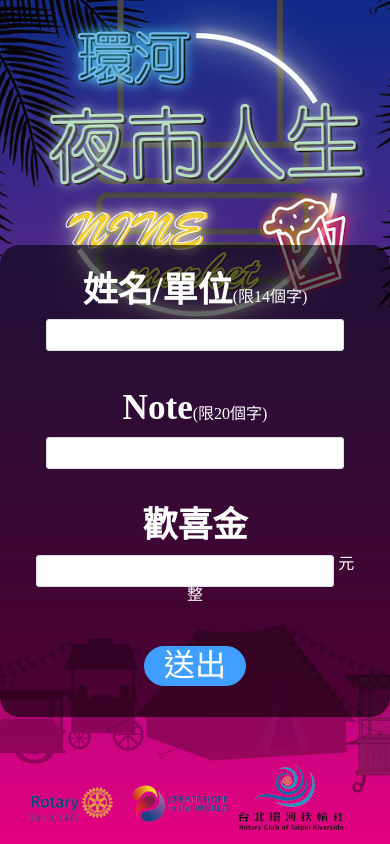
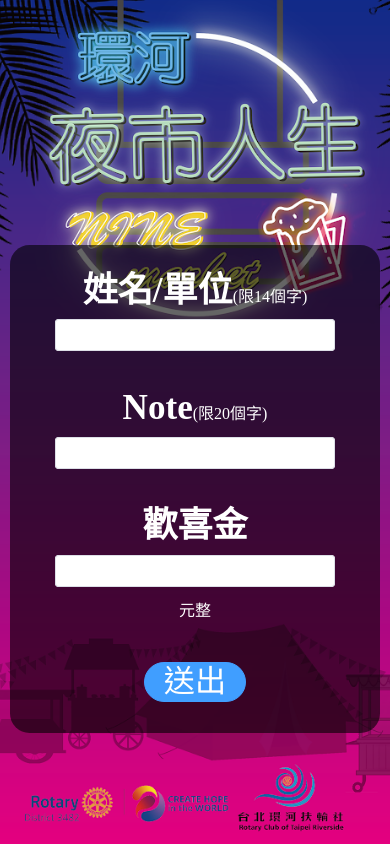
Before and after one commit to Geatter/night_market_vue, a Vue app: page /donate in a window 390 px wide. Built offline with nearby package versions, Linux system fonts and the light colour scheme; no server answers.

Commit message:
歡喜金 輸入限制六位數以及畫面調整

```diff
--- a/package.json
+++ b/package.json
@@ -1,6 +1,6 @@
 {
   "name": "night_market_vue",
-  "version": "0.3.0",
+  "version": "0.4.0",
   "author": "Jason Li",
   "private": true,
   "scripts": {
--- a/src/assets/css/common.css
+++ b/src/assets/css/common.css
@@ -21,7 +21,7 @@
     }
     .el-input{
         width: 90%;
-        font-size: 5vw;
+        font-size: 3.3vw;
         margin: auto;
     }
     .el-tabs{
--- a/src/views/donate.vue
+++ b/src/views/donate.vue
@@ -16,6 +16,14 @@ export default defineComponent({
   },
   mounted() {
     document.title = '歡喜金捐助'
+  },
+  watch: {
+    //金額限制六位數
+    money: function (){
+      if(this.money.length>7){
+        this.money=this.money.slice(0,7);
+      }
+    }
   },
   methods: {
     VerifyData() {
@@ -68,11 +76,8 @@ export default defineComponent({
 
 <template>
   <div class="wrap">
-    <el-container>
-
+    <el-container class="donate-container">
       <el-main>
-        <!--        <h2>歡喜金</h2>-->
-        <!--        <hr>-->
         <div class="input-group">
           <label>姓名/單位</label>
           <span>(限14個字)</span>
@@ -86,7 +91,9 @@ export default defineComponent({
         <div class="input-group">
           <label>歡喜金</label>
           <el-input class="inputBox" v-model="money" type="number" pattern="[0-9]*"></el-input>
-          元整
+          <br>
+          <br>
+          <span>元整</span>
         </div>
         <div class="button_group">
           <el-button type="primary" size="large" round @click="submit">
@@ -108,11 +115,17 @@ export default defineComponent({
   </div>
 </template>
 
-<style scoped>
+<style>
+@media only screen and (max-width: 992px) {
   .wrap {
     background: url("@/assets/img/index_bg.png") center top no-repeat;
     height: 100vh;
     background-size: cover;
+  }
+
+  .donate-container {
+    width: 95%;
+    margin: auto;
   }
 
   h2 {
@@ -122,7 +135,7 @@ h2 {
 
   .input-group {
     margin: auto;
-  width: 85vw;
+    width: 80vw;
     padding: 2vw 0 8vw 0;
   }
 
@@ -134,4 +147,5 @@ label {
   .inputBox {
     padding: 3vw 0 0 0;
   }
+}
 </style>
--- a/src/views/donateShowOut.vue
+++ b/src/views/donateShowOut.vue
@@ -1,5 +1,4 @@
 <script>
-
 import {defineComponent} from 'vue'
 import {mapMutations, mapState} from "vuex";
 import store from "@/store";
@@ -69,8 +68,7 @@ export default defineComponent({
 .carousel-item{
   width: 90%;
   margin: auto;
-  position: relative;
-  top: 45%;
+  padding: 450px 0 130px 0;
 }
 .el-carousel__item h3 {
   color: rgb(219, 219, 219);
```
Lines whose indentation alone changed are shown as unchanged.
